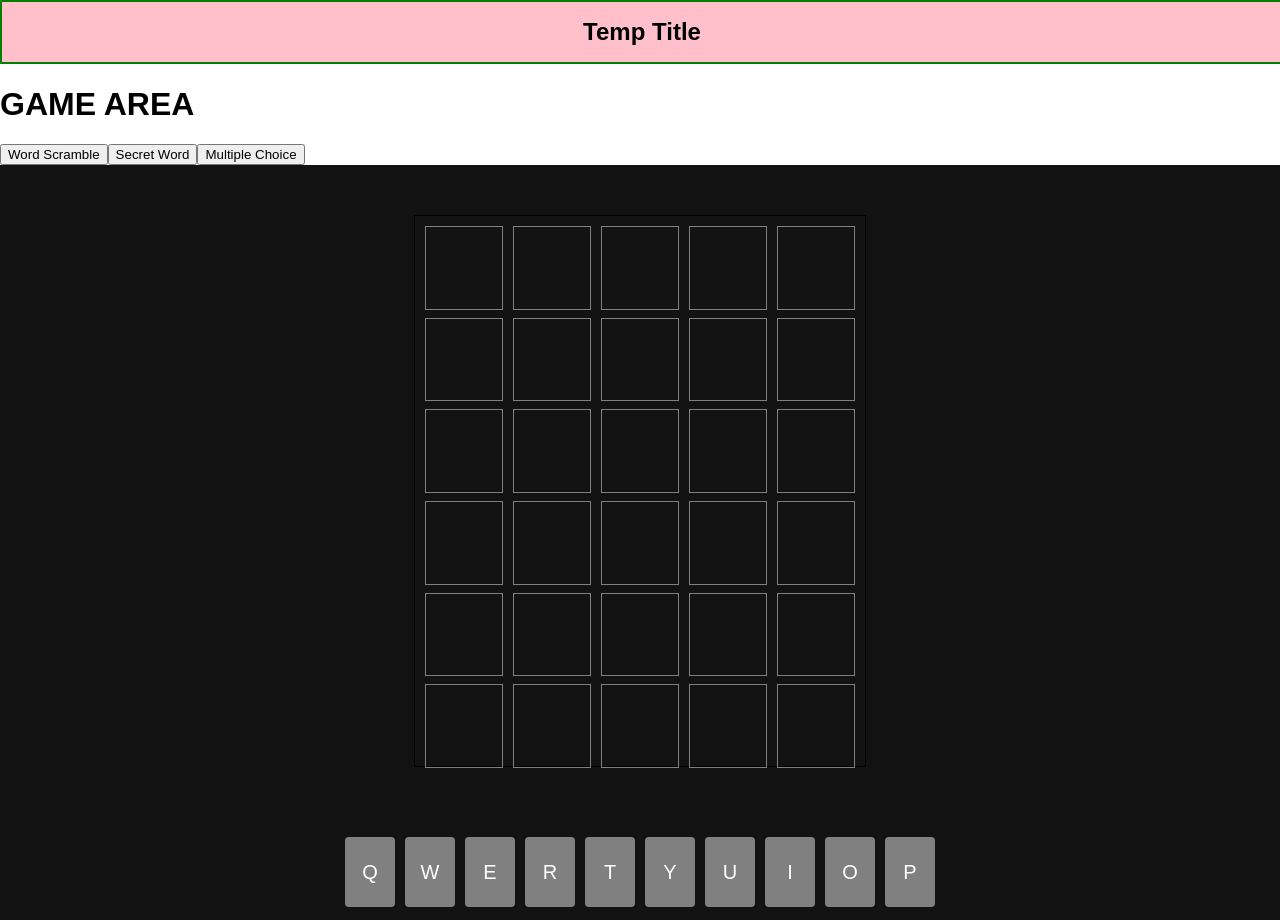
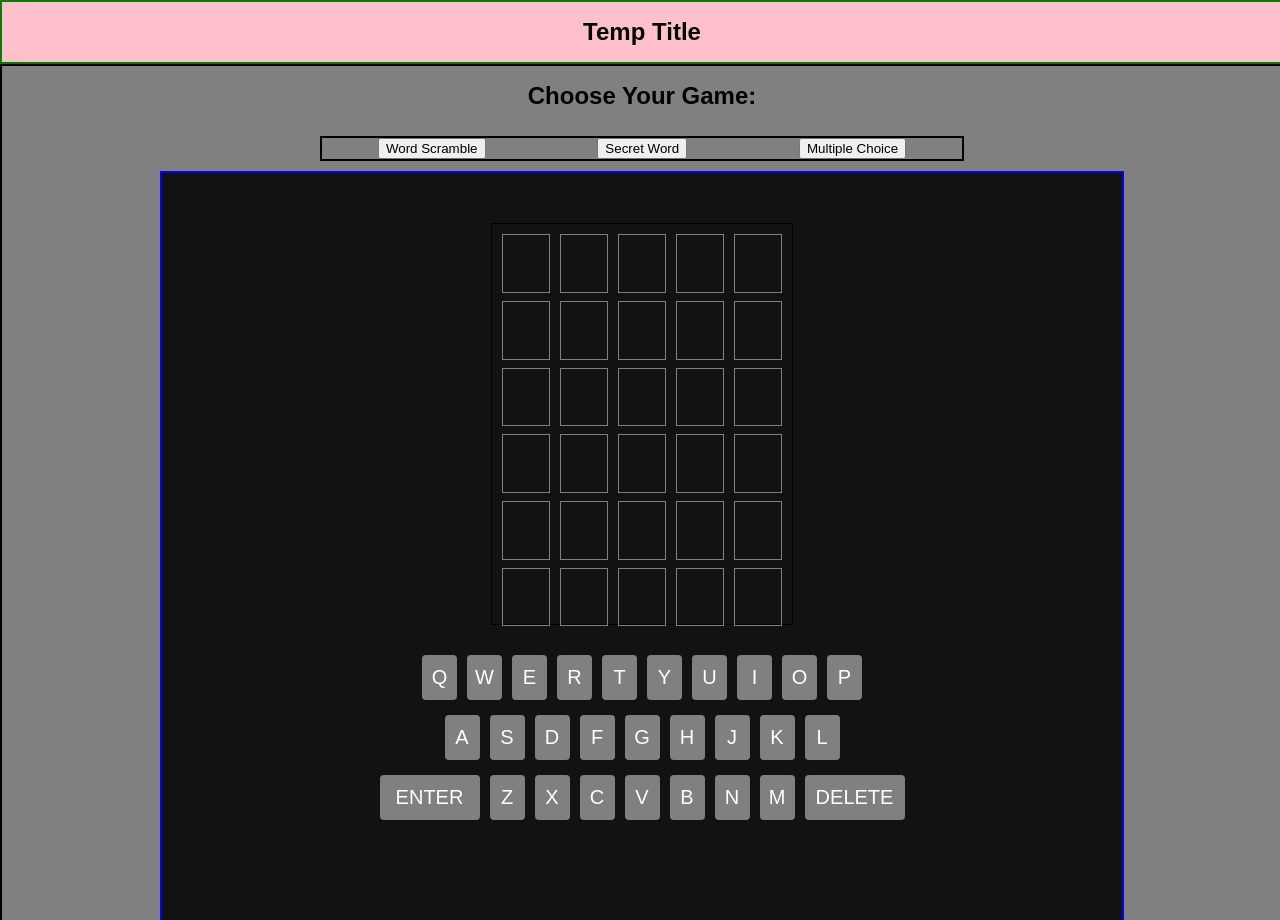
Before and after one commit to gomizilla/deans-vocab-game, a React (Create React App) app: page / in a window 1280 px wide. Shown: the top 920 px of the page. Built offline with nearby package versions, Linux system fonts and the light colour scheme.

Commit message:
feat: added unlimited tries for JHS implementation

```diff
--- a/src/App.jsx
+++ b/src/App.jsx
@@ -40,6 +40,7 @@ export default function App() {
             <Header />
             <Game
                 setCurrentGame={setCurrentGame}
+                currentGame={currentGame}
             />
         </div>
     );
--- a/src/components/Game.css
+++ b/src/components/Game.css
@@ -10,7 +10,7 @@
     padding: 0;
     /* margin-top: 50px; */
     width: 100%;
-    height: 100vh;
+    /* height: 110vh; */
     /* color: black; */
     background-color: gray;
     border: 2px solid black;
@@ -23,8 +23,8 @@
     margin: 0 0 2% 0; */
     /* height: 2rem; */
     border: 2px solid blue;
-    height: 60vh;
-    width: 50vw;
+    height: auto;
+    width: 75vw;
     margin: 0px;
   }
 
--- a/src/components/Game.jsx
+++ b/src/components/Game.jsx
@@ -1,5 +1,5 @@
 import React, { useEffect, useState } from "react";
-// import "./Game.css";
+import "./Game.css";
 import SecretWord from "./games/SecretWord";
 import server from "../util/dataFromServer";
 
@@ -26,28 +26,28 @@ export default function Game(props) {
         setWordScramble(true);
         setSecretWord(false);
         setMultiChoice(false);
-        props.setCurrentGame("wordScramble");
+        props.setCurrentGame("Word Scramble");
     }
     const handleSecretWord = () => {
         console.log("secret word btn clicked");
         setWordScramble(false);
         setSecretWord(true);
         setMultiChoice(false);
-        props.setCurrentGame("secretWord");
+        props.setCurrentGame("Secret Word");
     }
     const handleMultiChoice = () => {
         console.log("multi choice btn clicked");
         setWordScramble(false);
         setSecretWord(false);
         setMultiChoice(true);
-        props.setCurrentGame("multiChoice");
+        props.setCurrentGame("Multiple Choice");
     }
 
     console.log("word: ", wordScramble, "secret: ", secretWord, "multi: ", multiChoice);
 
     return (
         <div className="game-container">
-            <h1 className="game-header">GAME AREA</h1>
+            <h1 className="game-header">{props.currentGame ? props.currentGame : "Choose Your Game:"}</h1>
             <div className="games">
                 <button id="word-scramble" onClick={handleWordScramble}>Word Scramble</button>
                 <button id="wordle" onClick={handleSecretWord}>Secret Word</button>
--- a/src/components/games/SecretWord.css
+++ b/src/components/games/SecretWord.css
@@ -1,8 +1,8 @@
 .secret-word {
   text-align: center;
   background-color: #121212;
-  width: 100vw;
-  height: 100vh;
+  width: auto;
+  height: auto;
   /* display: flex; */
   color: white;
 }
@@ -28,8 +28,9 @@ nav h1 {
   font-size: 45px;
 }
 .game {
-  width: 100vw;
+  width: auto;
   /* height: calc(100vh - 170px); */
+  height: auto;
   display: flex;
   align-items: center;
   padding-top: 50px;
@@ -37,8 +38,8 @@ nav h1 {
 }
 
 .board {
-  width: 450px;
-  height: 550px;
+  width: 300px;
+  height: 400px;
   border: 1px solid black;
   display: flex;
   flex-direction: column;
@@ -79,14 +80,14 @@ nav h1 {
 .keyboard {
   width: 700px;
   height: 300px;
-  margin-top: 60px;
+  margin-top: 20px;
 }
 
 .line1 {
   flex: 33%;
   display: flex;
   flex-direction: row;
-  display: flex;
+  /* display: flex; */
   justify-content: center;
   margin: 5px;
 }
@@ -106,8 +107,8 @@ nav h1 {
 }
 
 .key {
-  width: 50px;
-  height: 70px;
+  width: 35px;
+  height: 45px;
   margin: 5px;
   border-radius: 4px;
   display: grid;
@@ -125,3 +126,8 @@ nav h1 {
 #disabled {
   background-color: #3a393c;
 }
+
+.gameover {
+    height: 320px;
+    /* margin-top: 50px; */
+}
--- a/src/components/games/SecretWord.jsx
+++ b/src/components/games/SecretWord.jsx
@@ -22,11 +22,12 @@ export default function SecretWord() {
     const [currentAttempt, setCurrentAttempt] = useState({round: 0, letterPos: 0});
     const [notUsed, setNotUsed] = useState([]);
     const [gameover, setGameover] = useState({gameover: false, guessedWord: false});
+    const [totalAttempts, setTotalAttempts] = useState(0);
 
     const secretWordAnswer = "BUTTS";
 
     const onSelectLetter = (keyVal) => {
-        if (currentAttempt.letterPos > 4) return;
+        if (currentAttempt.letterPos > 4) return; // change 5 to secretWordAnswer.length - 1 (?)
         const currentBoard = [...board];
         currentBoard[currentAttempt.round][currentAttempt.letterPos] = keyVal;
         setBoard(currentBoard);
@@ -42,10 +43,13 @@ export default function SecretWord() {
     }
 
     const onEnter = () => {
-        if (currentAttempt.letterPos !== 5) return;
+        if (currentAttempt.letterPos === 5) {
+            setTotalAttempts(totalAttempts+1);
+        }
+        if (currentAttempt.letterPos !== 5) return; // change 5 to secretWordAnswer.length
 
         let currentWord = "";
-        for (let i = 0; i < 5; i++) {
+        for (let i = 0; i < 5; i++) { // change 5 to secretWordAnswer.length
             currentWord += board[currentAttempt.round][i];
         }
         console.log("current word: ", currentWord);
@@ -54,13 +58,24 @@ export default function SecretWord() {
             console.log("congrats you won!");
             setGameover({gameover: true, guessedWord: true});
             // return;
-        } else {
-            console.log("try again");
+        }
+
+        if (secretWordAnswer !== currentWord) {
+            console.log("Try again");
         }
 
         setCurrentAttempt({round: currentAttempt.round + 1, letterPos: 0});
+
+        if (currentAttempt.round === 5 && gameover.guessedWord === false) {
+            console.log("try again????????")
+            // setTotalAttempts(totalAttempts+6)
+            setBoard(defaultBoard);
+            setCurrentAttempt({round: 0, letterPos: 0});
+            // console.log("total attempts check: ", totalAttempts)
+            // setCurrentAttempt({round: currentAttempt.round + 1, letterPos: 0});
+        }
     }
-
+    console.log("total attempts check: ", totalAttempts);
 
     return (
         <div className="secret-word">
@@ -77,7 +92,8 @@ export default function SecretWord() {
                     notUsed,
                     setNotUsed,
                     gameover,
-                    setGameover
+                    setGameover,
+                    totalAttempts
                     }}
             >
                 <div className="game">
--- a/src/components/games/secret_word_components/Gameover.jsx
+++ b/src/components/games/secret_word_components/Gameover.jsx
@@ -3,13 +3,13 @@ import { useContext } from "react";
 import { AppContext } from "../SecretWord";
 
 export default function Gameover() {
-    const {gameover, setGameover, secretWordAnswer, currentAttempt} = useContext(AppContext);
-    console.log("currentattempt.rounds", currentAttempt.round);
+    const {gameover, setGameover, secretWordAnswer, currentAttempt, totalAttempts} = useContext(AppContext);
+    // console.log("currentattempt.rounds", currentAttempt.round);
     return (
         <div className="gameover">
             <h3> {gameover.guessedWord ? "Correct!" : "Try again"}</h3>
             <h1>Secret Word: {secretWordAnswer}</h1>
-            {gameover.guessedWord && (<h3> You guessed in {currentAttempt.round} attempts</h3>)}
+            {gameover.guessedWord && (<h3> You guessed in {totalAttempts} attempts</h3>)}
         </div>
     )
 }
```
Also changed, not shown: src/components/games/secret_word_components/Board.jsx (+7 -10 lines).
